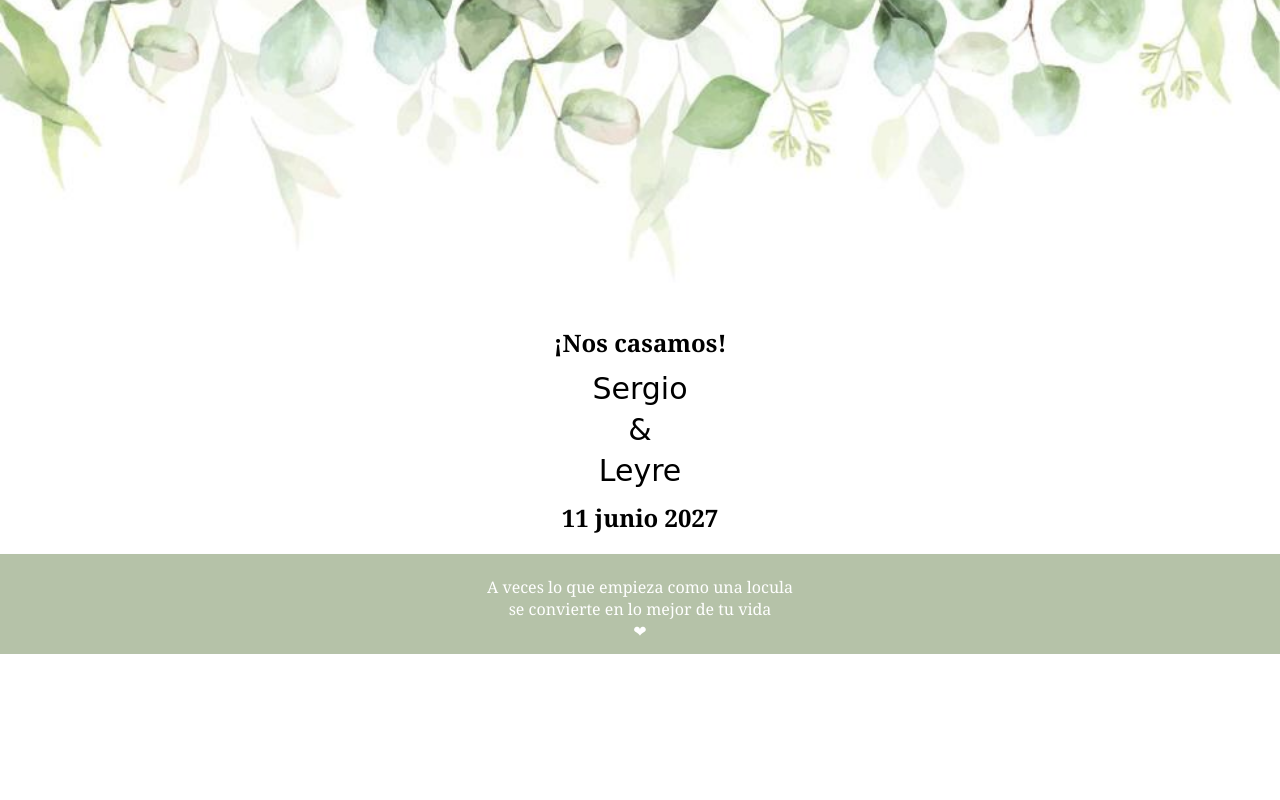
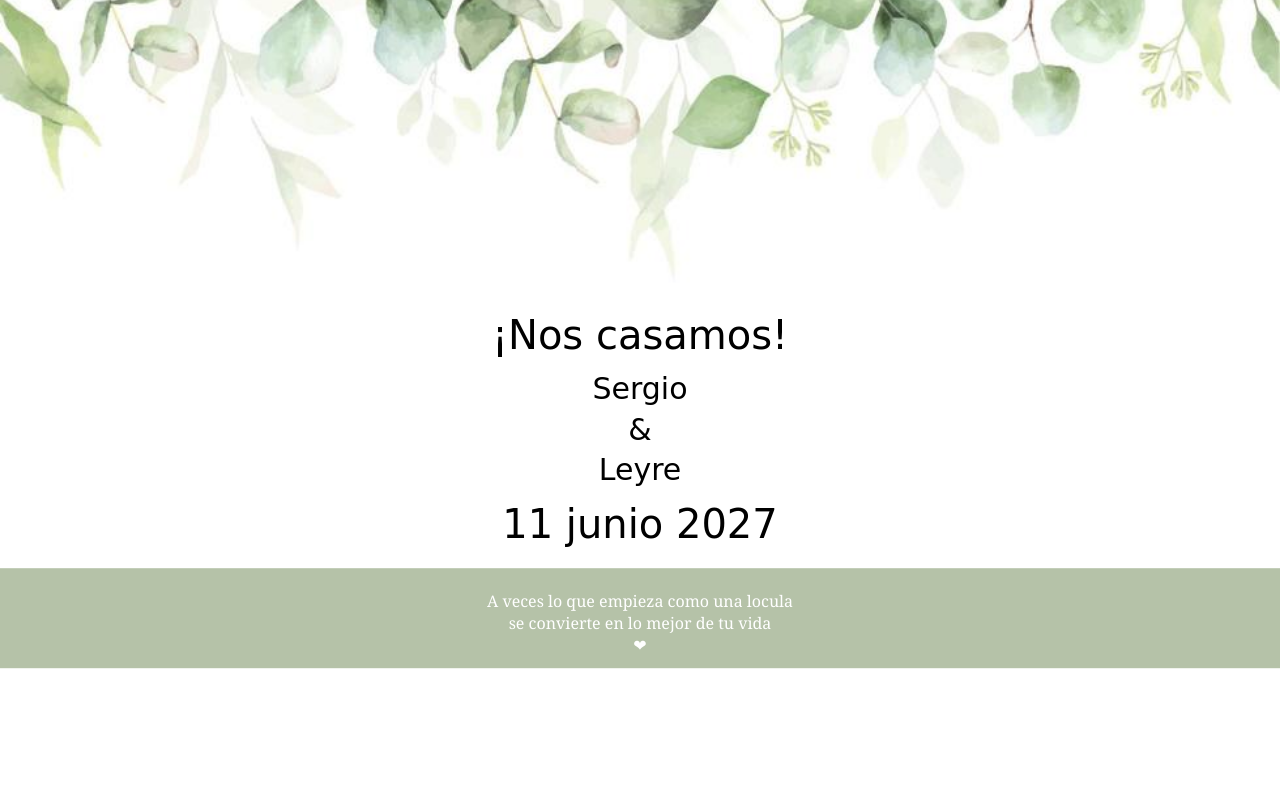
Before and after one commit to onceceroseis27/invitaciones, a website: page public/Invitacion.html in a window 1280 px wide. Shown: the top 800 px of the page. Drawn offline with Linux system fonts and the light colour scheme.

Commit message:
invitacion presentacion v4

```diff
--- a/public/Invitacion.html
+++ b/public/Invitacion.html
@@ -46,6 +46,14 @@ body {
   font-weight: 400;
   line-height: 20.4px;
   }
+  .texto-sobre-imagen h2 {
+  font-family: "Brush Script MT", cursive;
+  font-size: 40px;
+  font-style: normal;
+  font-variant: normal;
+  font-weight: 400;
+  line-height: 20.4px;
+  }
 
 .invitacion-fondo {
   background:#b5c2a8;
@@ -56,8 +64,6 @@ body {
   left: 50%;
 
 }
-
-
 
 .boton {
   display: block;
```
Also changed, not shown: public/codigo.html (+1 -1 lines).
